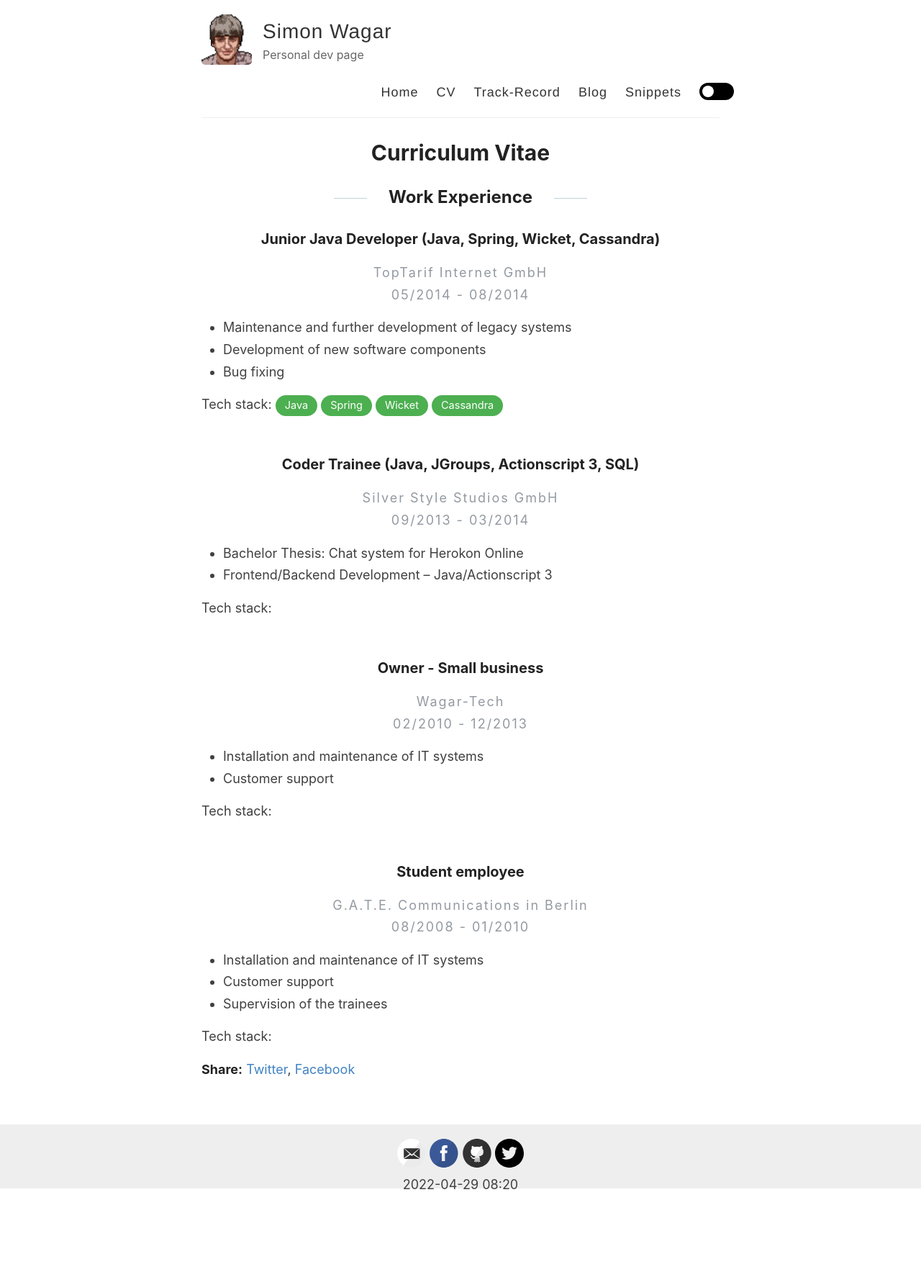
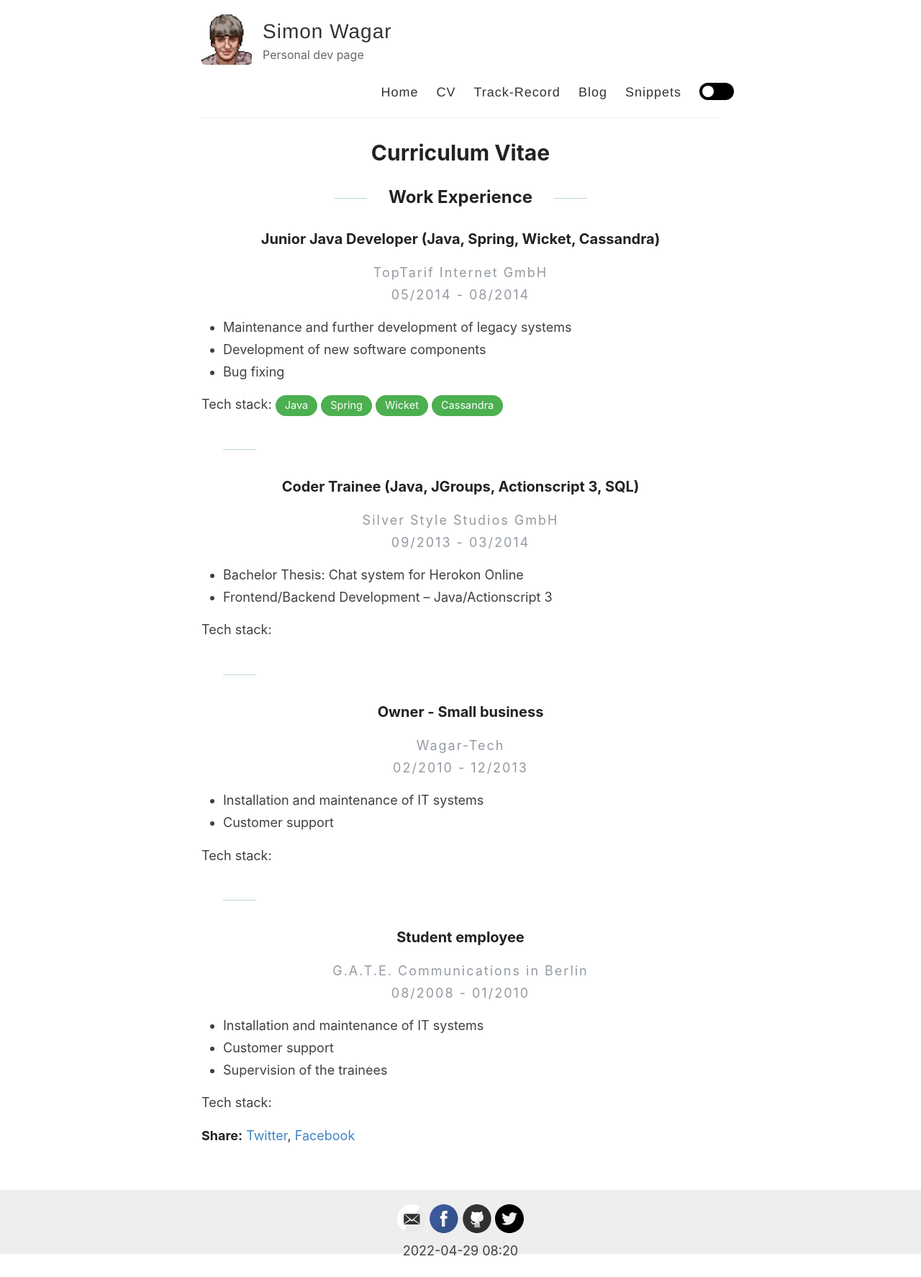
Before and after one commit to swagar/my-reverie, a Jekyll site: the page built from _pages/cv.md, in a window 1280 px wide. Shown: the whole page at 72% size. Built offline with Jekyll 4.4.1, drawn with Linux system fonts in a browser that asks for light colours; before the commit the page ends 1682 px from its top, so only the background shows below that.

Commit message:
work on cv

```diff
--- a/assets/style.scss
+++ b/assets/style.scss
@@ -113,7 +113,7 @@ h2 {
 }
 
 @media (min-width: 769px){
-	.post h2::before, .post h2::after, single-line{
+	.post h2::before, .post h2::after, .single-line{
 	    content: "";
 	    display: inline-block;
 	    vertical-align: middle;
```
